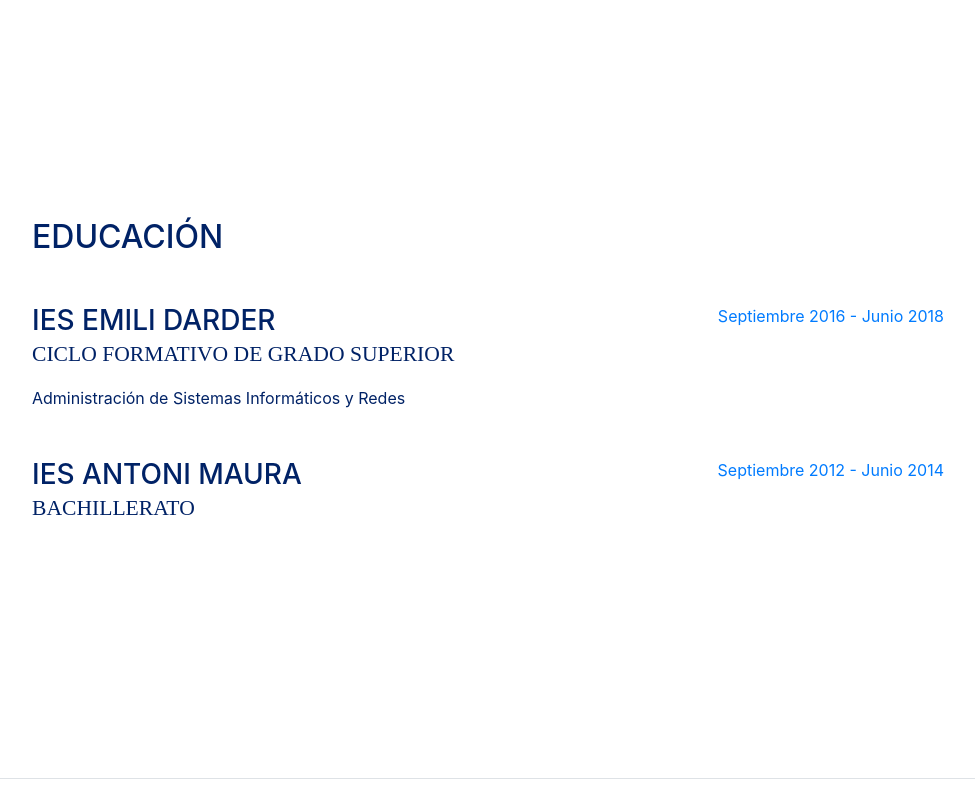
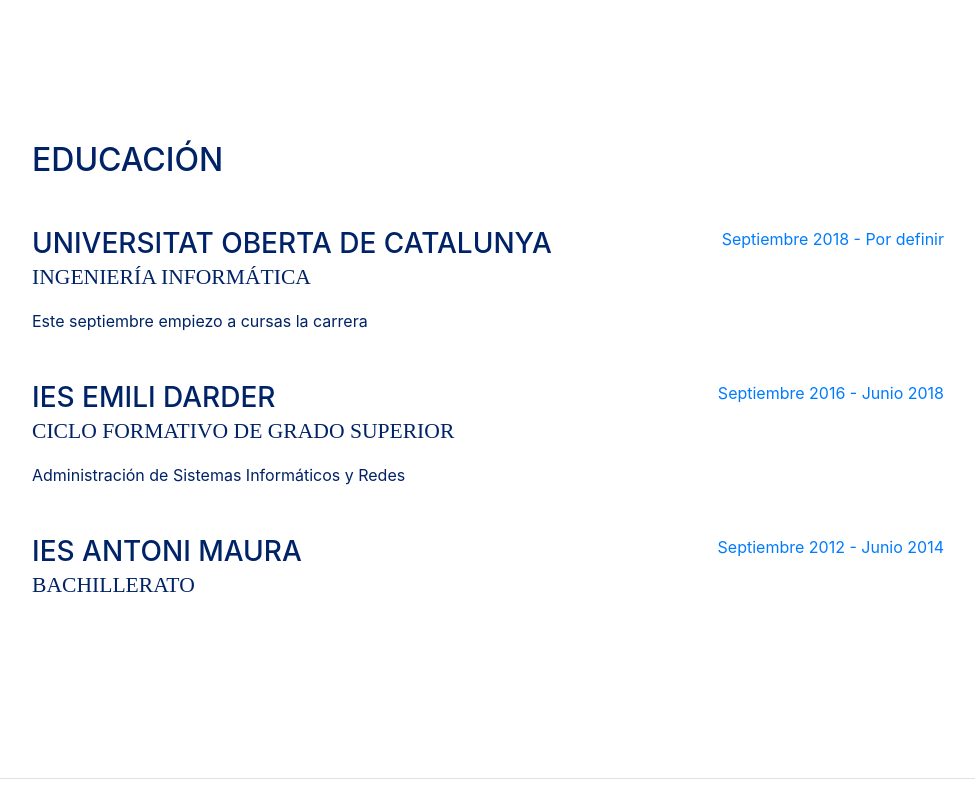
Before and after one commit to Orteu/orteu.github.io, a website with bundled scripts: page es.html in a window 1280 px wide. Shown: the part 1634-2431 px from the top of the page, without its empty margins (288-1263 px from the left). Built offline with nearby package versions, Linux system fonts and the light colour scheme; a web font is replaced by a local one.

Commit message:
Update es.html

```diff
--- a/es.html
+++ b/es.html
@@ -207,6 +207,18 @@
 
           <div class="resume-item d-flex flex-column flex-md-row mb-5">
             <div class="resume-content mr-auto">
+              <h3 class="mb-0">Universitat Oberta de Catalunya</h3>
+              <div class="subheading mb-3">Ingeniería Informática</div>
+              <div>Este septiembre empiezo a cursas la carrera</div>
+
+            </div>
+            <div class="resume-date text-md-right">
+              <span class="text-primary">Septiembre 2018 - Por definir</span>
+            </div>
+          </div>
+
+          <div class="resume-item d-flex flex-column flex-md-row mb-5">
+            <div class="resume-content mr-auto">
               <h3 class="mb-0">IES Emili Darder</h3>
               <div class="subheading mb-3">Ciclo Formativo de Grado Superior</div>
               <div>Administración de Sistemas Informáticos y Redes</div>
```
